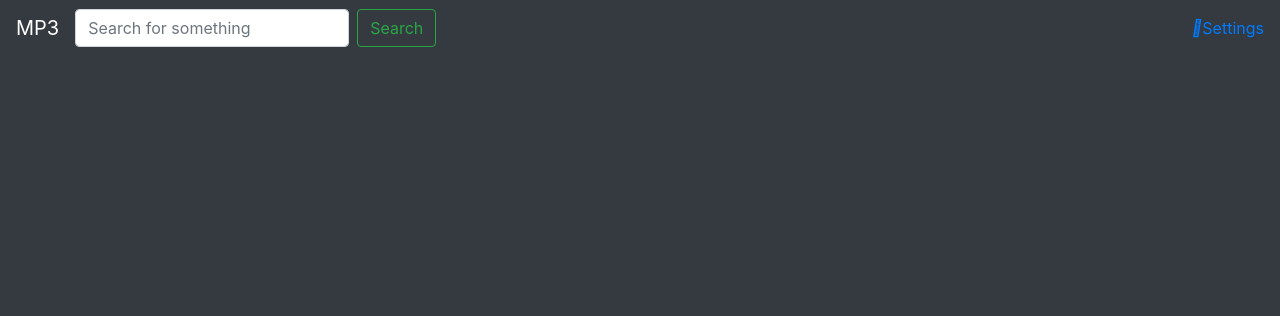
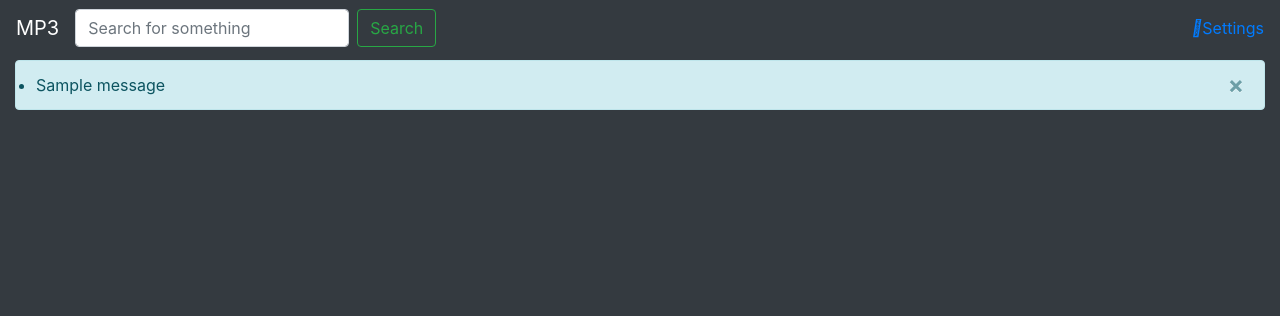
Before and after one commit to bcarroll/mp3dl, a Flask app: page / in a window 1280 px wide. Shown: the top 316 px of the page. Run offline with Flask 2, Linux system fonts and the light colour scheme; one stand-in notice (Sample message) is shown; parts of the project's set-up code (start-up, migrations or seed data) failed here and were passed over; some libraries are stand-ins or nearby versions.

Commit message:
message flashing, ajax support

```diff
--- a/templates/base.html
+++ b/templates/base.html
@@ -23,9 +23,23 @@
                 </div>
                 <a href="/settings"><i class="fas fa-cog"></i>Settings</a>
             </nav>
+        <div class="container-fluid">
+        {%- with messages = get_flashed_messages() %}
+            {% if messages %}
+                <ul class="alert alert-info alert-dismissible fade show" role="alert" style="z-index:9999;top:60px">
+                {%- for message in messages %}
+                    <li>{{ message }}</li>
+                {%- endfor %}
+                <button type="button" class="close" data-dismiss="alert" aria-label="Close">
+                    <span aria-hidden="true">&times;</span>
+                </button>
+                </ul>
+            {% endif %}
+        {%- endwith %}
+        </div>
         </header>
         {%block body%}{%endblock%}
-        <script src="https://cdnjs.cloudflare.com/ajax/libs/jquery/3.4.1/jquery.slim.min.js" integrity="sha256-pasqAKBDmFT4eHoN2ndd6lN370kFiGUFyTiUHWhU7k8=" crossorigin="anonymous"></script>
+        <script src="https://cdnjs.cloudflare.com/ajax/libs/jquery/3.4.1/jquery.min.js" crossorigin="anonymous"></script>
         <script src="https://cdnjs.cloudflare.com/ajax/libs/twitter-bootstrap/4.3.1/js/bootstrap.min.js" integrity="sha256-CjSoeELFOcH0/uxWu6mC/Vlrc1AARqbm/jiiImDGV3s=" crossorigin="anonymous"></script>
         {%block script%}{%endblock%}
     </body>
```
